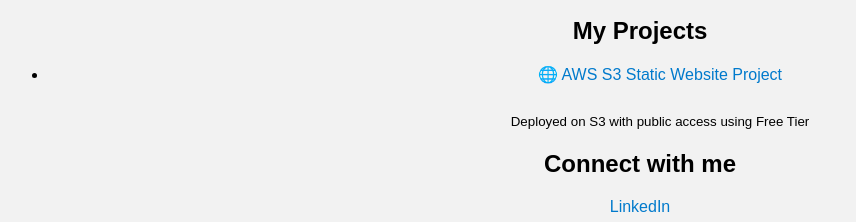
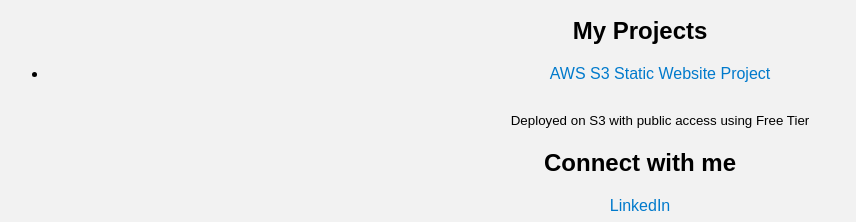
Before and after one commit to dborja14/dborja14.github.io, a plain HTML site: page index.html in a window 1280 px wide. Shown: the part 129-351 px from the top of the page, 0-856 px from the left. Drawn offline with Linux system fonts and the light colour scheme.

Commit message:
Update index.html

```diff
--- a/index.html
+++ b/index.html
@@ -16,9 +16,7 @@
   <h2>My Projects</h2>
   <ul>
     <li>
-      <a href="https://github.com/darrylborja/aws-static-website-s3" target="_blank">
-        🌐 AWS S3 Static Website Project
-      </a>
+      <a href="https://github.com/darrylborja/aws-static-website-s3" target="_blank">AWS S3 Static Website Project</a>
       <br>
       <small>Deployed on S3 with public access using Free Tier</small>
     </li>
```
